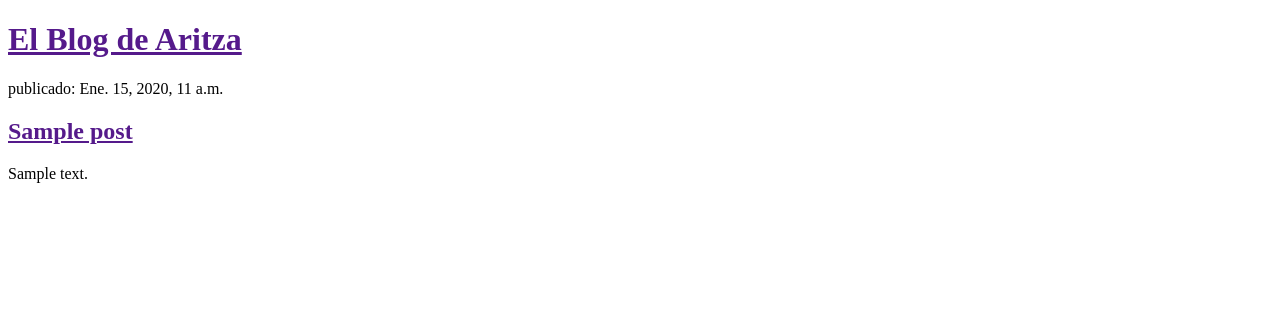
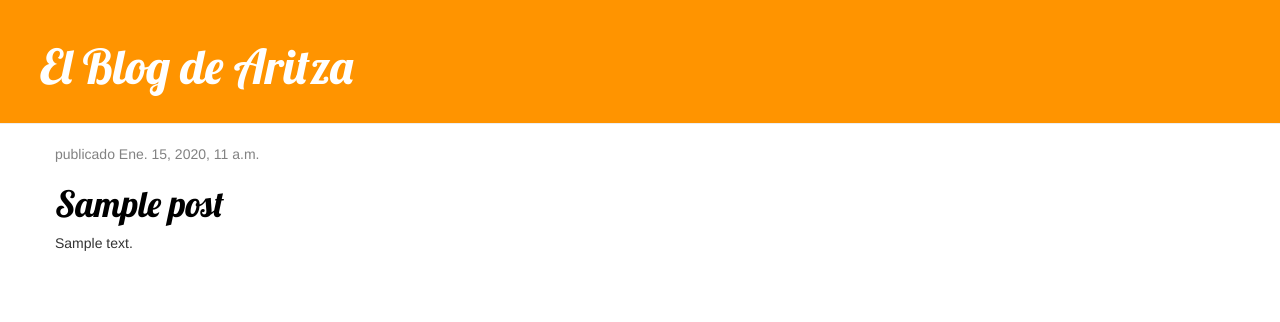
Before and after one commit to AritzaSm/mi-blog, a Django app: template blog/templates/blog/post_list.html in a window 1280 px wide. Shown: the top 322 px of the page. Run offline with Django 3.2, Linux system fonts and the light colour scheme; the template is opened without the code that fills it: values that come from a table or form of the project are taken from there, others are empty; tables that the repository leaves empty hold one stand-in row (values such as "Sample post"); some libraries are stand-ins or nearby versions.

Commit message:
Añadidos estilos

```diff
--- /dev/null
+++ b/blog/static/css/blog.css
@@ -0,0 +1,46 @@
+.page-header {
+    background-color: #ff9400;
+    margin-top: 0;
+    padding: 20px 20px 20px 40px;
+}
+
+.page-header h1, .page-header h1 a, .page-header h1 a:visited, .page-header h1 a:active {
+    color: #ffffff;
+    font-size: 36pt;
+    text-decoration: none;
+}
+
+.content {
+    margin-left: 40px;
+}
+
+h1, h2, h3, h4 {
+    font-family: 'Lobster', cursive;
+}
+
+.date {
+    color: #828282;
+}
+
+.save {
+    float: right;
+}
+
+.post-form textarea, .post-form input {
+    width: 100%;
+}
+
+.top-menu, .top-menu:hover, .top-menu:visited {
+    color: #ffffff;
+    float: right;
+    font-size: 26pt;
+    margin-right: 20px;
+}
+
+.post {
+    margin-bottom: 70px;
+}
+
+.post h1 a, .post h1 a:visited {
+    color: #000000;
+}
--- a/blog/templates/blog/post_list.html
+++ b/blog/templates/blog/post_list.html
@@ -1,23 +1,36 @@
 <!DOCTYPE html>
 <html>
 <head>
+    {% load staticfiles %}
 	<title>El Blog de Aritza</title>
+    <link rel="stylesheet" href="//maxcdn.bootstrapcdn.com/bootstrap/3.3.6/css/bootstrap.min.css">
+    <link rel="stylesheet" href="//maxcdn.bootstrapcdn.com/bootstrap/3.3.6/css/bootstrap-theme.min.css">
+    <link href="http://fonts.googleapis.com/css?family=Lobster&subset=latin,latin-ext" rel="stylesheet" type="text/css">
+
+    <link rel="stylesheet" href="{% static 'css/blog.css' %}">
 </head>
 <body>
 
-<div>
-            <h1><a href="">El Blog de Aritza</a></h1>
+<div class="page-header">
+    <h1><a href="">El Blog de Aritza</a></h1>
+</div>
+
+            <div class="content container">
+    <div class="row">
+        <div class="col-md-8">
+            {% for post in posts %}
+                <div class="post">
+                    <div class="date">
+                        <p>publicado {{ post.published_date }}</p>
+                    </div>
+                    <h1><a href="">{{ post.title }}</a></h1>
+                    <p>{{ post.text|linebreaks }}</p>
+                </div>
+            {% endfor %}
         </div>
+    </div>
 
-            {% for post in posts %}
-
-            <div>
-                <p>publicado: {{ post.published_date }}</p>
-                <h2><a href="">{{ post.title }}</a></h2>
-                <p> {{post.text | linebreaks }}</p>
-            </div>
-
-            {% endfor %}
+</div>
 
 </div>
 
--- a/blog/views.py
+++ b/blog/views.py
@@ -5,5 +5,5 @@ from .models import Post
 
 
 def post_list(request):
-	posts = Post.objects.filter(published_date__lte=timezone.now()).order_by('published_date')
+	posts = Post.objects.filter(published_date__lte=timezone.now()).order_by('-published_date')
 	return render(request, 'blog/post_list.html', {'posts':posts})
```
